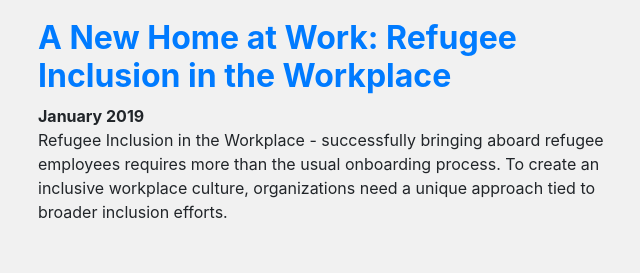
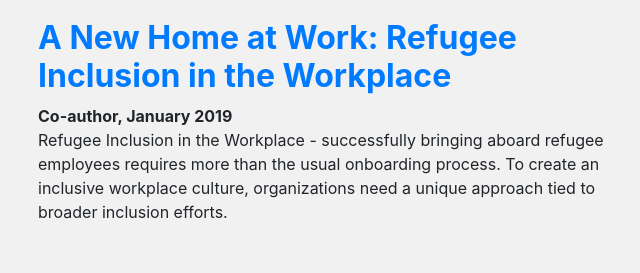
Before and after one commit to dalkat/dalkat.github.io, a Jekyll site: the page built from for-you/report-refugee.html, in a window 1280 px wide and 900 px high, cut to the strip 261-534 px from the top of the window. Shown: the whole strip, without its empty margins (77-717 px from the left). Built offline with Jekyll 4.4.1, drawn with Linux system fonts in a browser that asks for light colours; nearby versions of some CDN libraries; some web fonts are replaced; library files that are not in the unit come from our copies.

Commit message:
added coauthor

```diff
--- a/for-you/report-refugee.html
+++ b/for-you/report-refugee.html
@@ -19,7 +19,7 @@ layout: default-sub2
 <div class="col-sm-12" style="padding: 100px 100px; background-color: #f1f1f1;transition: all 0.3s;">
   <div>
      <div class="col-sm-12 col-md-9 col-lg-7" style="margin-bottom:50px;"><h2><strong> <a href="//www.slideshare.net/DaliaKatan/a-new-home-at-work-refugee-inclusion-in-the-workplace" title="A New Home at Work: Refugee Inclusion in the Workplace" target="_blank">
-      A New Home at Work: Refugee Inclusion in the Workplace</a> </strong></h2><b>January 2019</b> <br>Refugee Inclusion in the Workplace - successfully bringing aboard refugee employees requires more than the usual onboarding process. To create an inclusive workplace culture, organizations need a unique approach tied to broader inclusion efforts.<br></div>
+      A New Home at Work: Refugee Inclusion in the Workplace</a> </strong></h2><b>Co-author, January 2019</b> <br>Refugee Inclusion in the Workplace - successfully bringing aboard refugee employees requires more than the usual onboarding process. To create an inclusive workplace culture, organizations need a unique approach tied to broader inclusion efforts.<br></div>
       <center>
     <iframe src="//www.slideshare.net/slideshow/embed_code/key/keCKa8srXNyZx6" width="100%" height="714" frameborder="0" marginwidth="0" marginheight="0" scrolling="no" style="border:1px solid #CCC; border-width:1px; margin-bottom:5px; max-width: 100%;" allowfullscreen> </iframe></center> <div style="margin-bottom:5px"></div>
   </div>
--- a/for-you/report-teams.html
+++ b/for-you/report-teams.html
@@ -19,7 +19,6 @@ layout: default-sub2
 <div class="col-sm-12" style="padding: 100px 100px; background-color: #f1f1f1;transition: all 0.3s;">
   <div>
      <div class="col-sm-12 col-md-9 col-lg-7" style="margin-bottom:50px;"><h2><strong> <a href="//www.slideshare.net/DaliaKatan/moving-from-best-to-better-and-better-team-performance-in-the-future-of-work" title="Business Performance Improvement in the Future of Work" target="_blank">
-      Business Performance Improvement in the Future of Work</a> </strong></h2><b>January 2018</b> <br>How can we accelerate group performance improvement in this increasingly unpredictable, fast-changing world? As the challenges we face at work become more and more complex, leaders will need to focus on the practices that help workgroups better handle exceptions, learn together, and create value. (Spoiler... Amp up the friction and play with possibilities!) Focus on 'process' is no longer enough.<br></div>
       <center>
     <iframe src="//www.slideshare.net/slideshow/embed_code/key/3Ul0pFrLQX0LzS" width="100%" height="714" frameborder="0" marginwidth="0" marginheight="0" scrolling="no" style="border:1px solid #CCC; border-width:1px; margin-bottom:5px; max-width: 100%;" allowfullscreen> </iframe></center> <div style="margin-bottom:5px"></div>
   </div>
```
